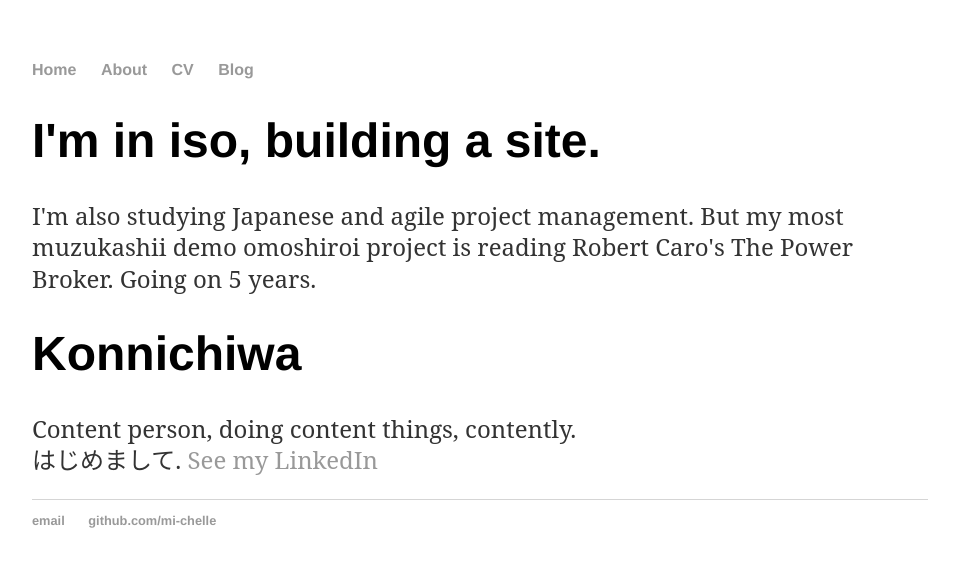
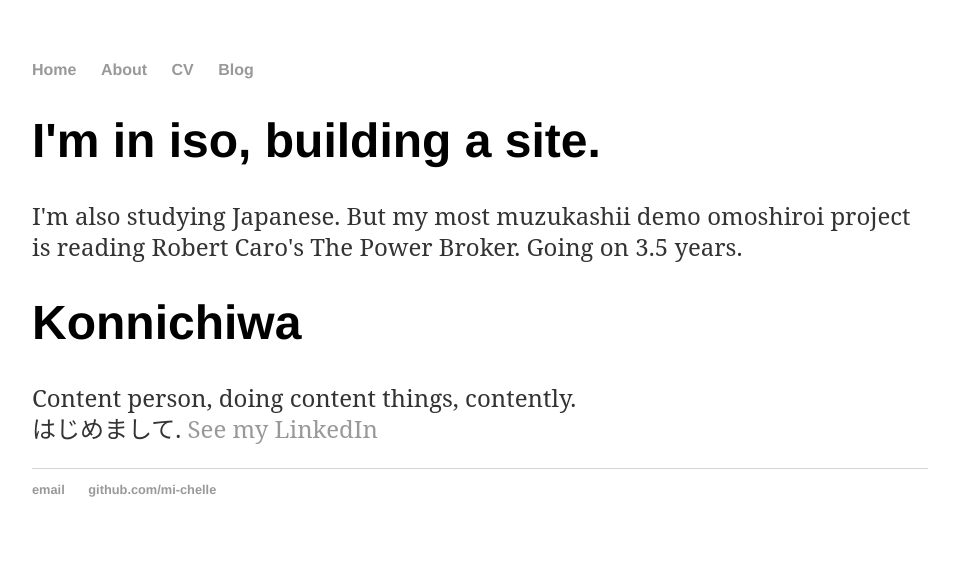
Before and after one commit to mi-chelle/akauntabiritii, a Jekyll site: the page built from Index.html, in a window 1280 px wide. Shown: the top 567 px of the page, without its empty margins (160-1119 px from the left). Built offline with Jekyll 4.4.1, drawn with Linux system fonts in a browser that asks for light colours; a file with an impossible date is left out.

Commit message:
Update Index.html

```diff
--- a/Index.html
+++ b/Index.html
@@ -4,5 +4,5 @@ title: Michelle Sargent, content things
 ---
 <div class="blurb">
 	<h1>I'm in iso, building a site.</h1>
-	<p>I'm also studying Japanese and agile project management. But my most muzukashii demo omoshiroi project is reading Robert Caro's The Power Broker. Going on 5 years.</p>
+	<p>I'm also studying Japanese. But my most muzukashii demo omoshiroi project is reading Robert Caro's The Power Broker. Going on 3.5 years.</p>
 </div>
```
